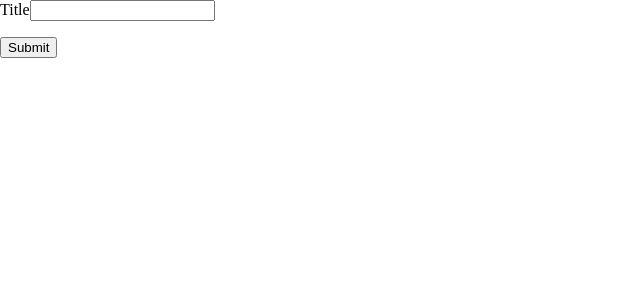
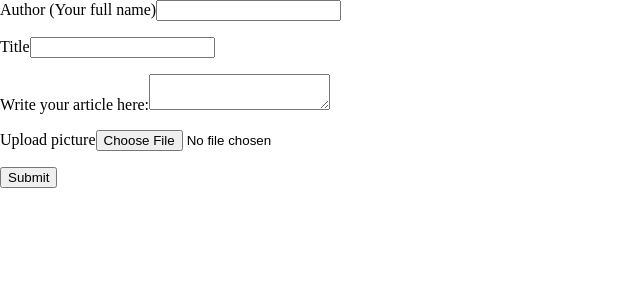
Before and after one commit to Kuciuks/react-newsletter, a React (Vite) app: page /news/upload in a window 1280 px wide. Shown: the top 300 px of the page, without its empty margins (0-640 px from the left). Built offline with nearby package versions, Linux system fonts and the light colour scheme; no server answers.

Commit message:
added author,title,article,file input fields with validations, working on implementing sending data to the API

```diff
--- a/src/Components/NewsUpload.jsx
+++ b/src/Components/NewsUpload.jsx
@@ -4,24 +4,64 @@ export default function NewsUpload(){
 
     const {register, handleSubmit, formState:{errors}} = useForm()
 
-    const handleUpload = ()=>{
+    const handleUpload = async (form)=>{
+        const copy = {
+            ...form,
+            id: crypto.randomUUID()
+        }
+
+
+        const response = await fetch("")
+
+
 
     }
 
     return(
         <form onSubmit={handleSubmit(handleUpload)}>
 
+            <label htmlFor='author'>Author (Your full name)</label>
+            <input id='author' {...register("author",{
+                pattern: {
+                    value: /^[A-Za-z]+$/,
+                    message: "Using invalid symbols!"
+                },
+                required: "Required field!"
+            })}/>
+            <p>{errors.author?.message}</p>
+
+
             <label htmlFor="title">Title</label>
             <input id="title" {...register("title",{
+                pattern: {
+                    value: /^[A-Za-z0-9\s]+$/,
+                    message: "Using invalid symbols!"
+                },
                 minLength: {
                     value: 10,
-                    message: "The title must be longer than 10 characters"
+                    message: "The title must be longer than 10 characters!"
                 },
                 required: "Required field!"
             })}/>
             <p>{errors.title?.message}</p>
 
 
+            <label htmlFor='article'>Write your article here:</label>
+            <textarea id='article' {...register("article",{
+                minLength: {
+                    value: 200,
+                    message: "The article must be longer than 200 characters!"
+                },
+                required: "Required field!"
+            })}/>
+            <p>{errors.article?.message}</p>
+
+
+            <label htmlFor='picture'>Upload picture</label>
+            <input type='file' {...register("file",{
+                required: "Required field!"
+            })}/>
+            <p>{errors.file?.message}</p>
 
             <button type='submit'>Submit</button>
         </form>
```
